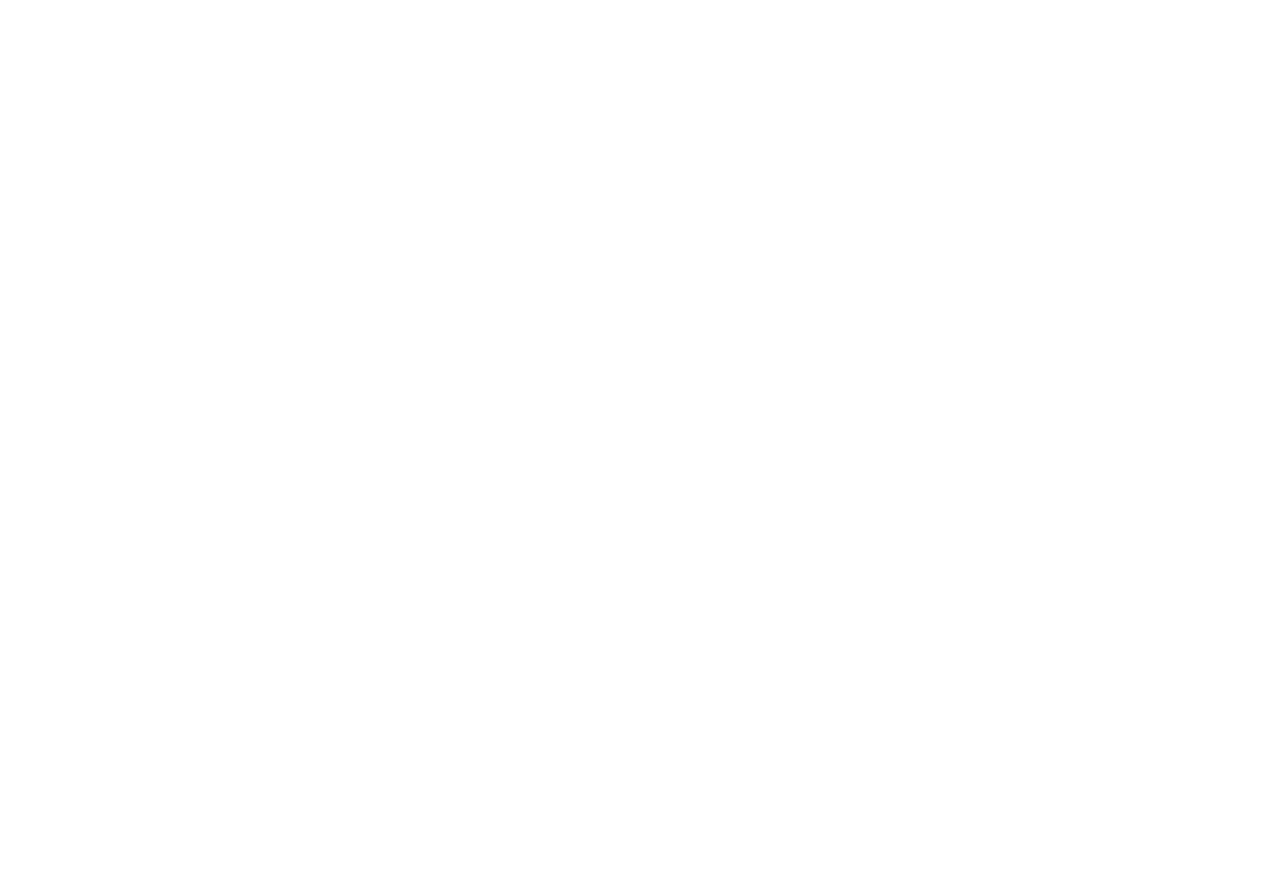
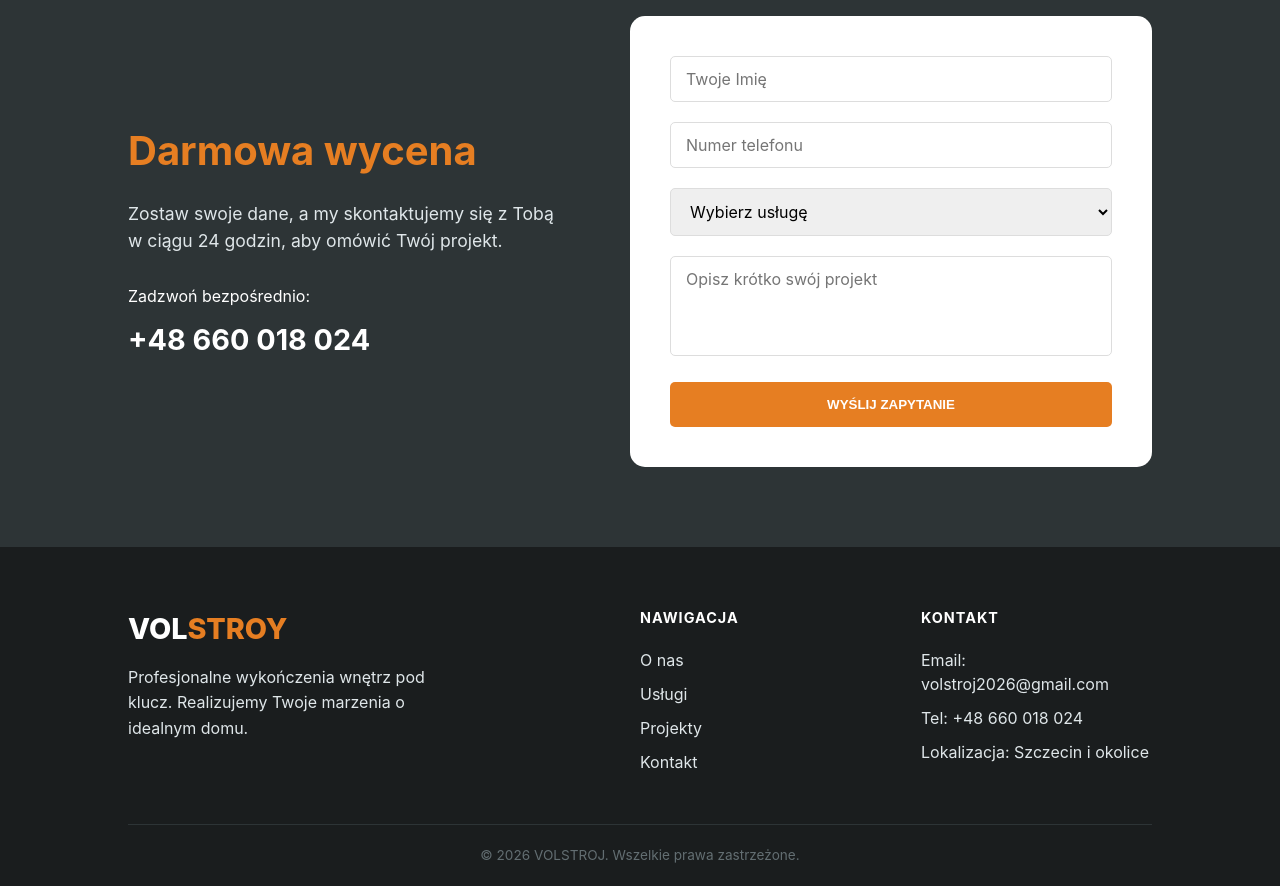
Before and after one commit to Volki-v-boi/volstroj-site, a React (Vite) app: page / in a window 1280 px wide. Shown: the part 3800-4686 px from the top of the page. Before the commit the page ends 3736 px from the top, so only its background shows below. Built offline with nearby package versions, Linux system fonts and the light colour scheme.

Commit message:
Add Footer and finish layout

```diff
--- a/src/App/App.jsx
+++ b/src/App/App.jsx
@@ -5,6 +5,8 @@
 import Services from "../Services/Services";
 import Projects from "../Projects/Projects";
 import About from "../About/About";
+import ContactForm from "../ContactForm/ContactForm";
+import Footer from "../Footer/Footer";
 
 export default function App() {
   return (
@@ -14,6 +16,8 @@
       <Services />
       <Projects />
       <About />
+      <ContactForm />
+      <Footer />
     </div>
   );
 }
--- /dev/null
+++ b/src/ContactForm/ContactForm.jsx
@@ -0,0 +1,44 @@
+import styles from "./ContactForm.module.css";
+
+export default function ContactForm() {
+  return (
+    <section id="contact" className={styles.contactSection}>
+      <div className={styles.container}>
+        <div className={styles.info}>
+          <h2>Darmowa wycena</h2>
+          <p>
+            Zostaw swoje dane, а my skontaktujemy się z Tobą w ciągu 24 godzin,
+            aby omówić Twój projekt.
+          </p>
+          <div className={styles.phoneLink}>
+            <span>Zadzwoń bezpośrednio:</span>
+            <a href="tel:+48660018024">+48 660 018 024</a>
+          </div>
+        </div>
+
+        <form className={styles.form} onSubmit={(e) => e.preventDefault()}>
+          <div className={styles.inputGroup}>
+            <input type="text" placeholder="Twoje Imię" required />
+          </div>
+          <div className={styles.inputGroup}>
+            <input type="tel" placeholder="Numer telefonu" required />
+          </div>
+          <div className={styles.inputGroup}>
+            <select required>
+              <option value="">Wybierz usługę</option>
+              <option value="remont">Wykończenie pod klucz</option>
+              <option value="lazienka">Remont łazienki</option>
+              <option value="malowanie">Malowanie i gładzie</option>
+            </select>
+          </div>
+          <div className={styles.inputGroup}>
+            <textarea placeholder="Opisz krótko swój projekt"></textarea>
+          </div>
+          <button type="submit" className={styles.submitBtn}>
+            Wyślij zapytanie
+          </button>
+        </form>
+      </div>
+    </section>
+  );
+}
--- /dev/null
+++ b/src/ContactForm/ContactForm.module.css
@@ -0,0 +1,92 @@
+.contactSection {
+  padding: 80px 10%;
+  background-color: #2d3436; /* Темный фон для контраста */
+  color: white;
+}
+
+.container {
+  max-width: 1200px;
+  margin: 0 auto;
+  display: flex;
+  gap: 60px;
+  align-items: center;
+}
+
+.info {
+  flex: 1;
+  text-align: left;
+}
+.info h2 {
+  font-size: 2.5rem;
+  margin-bottom: 20px;
+  color: #e67e22;
+}
+.info p {
+  font-size: 1.1rem;
+  color: #dfe6e9;
+  margin-bottom: 30px;
+}
+
+.phoneLink a {
+  display: block;
+  font-size: 1.8rem;
+  font-weight: 700;
+  color: white;
+  margin-top: 10px;
+}
+
+.form {
+  flex: 1;
+  background: white;
+  padding: 40px;
+  border-radius: 15px;
+  display: flex;
+  flex-direction: column;
+  gap: 20px;
+}
+
+.inputGroup input,
+.inputGroup select,
+.inputGroup textarea {
+  width: 100%;
+  padding: 12px 15px;
+  border: 1px solid #ddd;
+  border-radius: 5px;
+  font-size: 1rem;
+  font-family: inherit;
+}
+
+.inputGroup textarea {
+  height: 100px;
+  resize: none;
+}
+
+.submitBtn {
+  background-color: #e67e22;
+  color: white;
+  border: none;
+  padding: 15px;
+  font-weight: 700;
+  text-transform: uppercase;
+  cursor: pointer;
+  border-radius: 5px;
+  transition: 0.3s;
+}
+
+.submitBtn:hover {
+  background-color: #d35400;
+}
+
+/* Адаптивность */
+@media (max-width: 850px) {
+  .container {
+    flex-direction: column;
+    text-align: center;
+  }
+  .info {
+    text-align: center;
+  }
+  .form {
+    width: 100%;
+  }
+}
--- /dev/null
+++ b/src/Footer/Footer.jsx
@@ -0,0 +1,50 @@
+import styles from "./Footer.module.css";
+
+export default function Footer() {
+  const currentYear = new Date().getFullYear();
+
+  return (
+    <footer className={styles.footer}>
+      <div className={styles.container}>
+        <div className={styles.brand}>
+          <div className={styles.logo}>
+            VOL<span>STROY</span>
+          </div>
+          <p>
+            Profesjonalne wykończenia wnętrz pod klucz. Realizujemy Twoje
+            marzenia o idealnym domu.
+          </p>
+        </div>
+
+        <div className={styles.links}>
+          <h4>Nawigacja</h4>
+          <ul>
+            <li>
+              <a href="#about">O nas</a>
+            </li>
+            <li>
+              <a href="#services">Usługi</a>
+            </li>
+            <li>
+              <a href="#projects">Projekty</a>
+            </li>
+            <li>
+              <a href="#contact">Kontakt</a>
+            </li>
+          </ul>
+        </div>
+
+        <div className={styles.contact}>
+          <h4>Kontakt</h4>
+          <p>Email: volstroj2026@gmail.com</p>
+          <p>Tel: +48 660 018 024</p>
+          <p>Lokalizacja: Szczecin i okolice</p>
+        </div>
+      </div>
+
+      <div className={styles.bottom}>
+        <p>&copy; {currentYear} VOLSTROJ. Wszelkie prawa zastrzeżone.</p>
+      </div>
+    </footer>
+  );
+}
--- /dev/null
+++ b/src/Footer/Footer.module.css
@@ -0,0 +1,77 @@
+.footer {
+  background-color: #1a1d1e;
+  color: #dfe6e9;
+  padding: 60px 10% 20px;
+}
+
+.container {
+  max-width: 1200px;
+  margin: 0 auto;
+  display: grid;
+  grid-template-columns: 2fr 1fr 1fr;
+  gap: 50px;
+  margin-bottom: 40px;
+}
+
+.logo {
+  font-size: 1.8rem;
+  font-weight: 800;
+  color: #fff;
+  margin-bottom: 15px;
+}
+
+.logo span {
+  color: #e67e22;
+}
+
+.brand p {
+  line-height: 1.6;
+  max-width: 300px;
+}
+
+.links h4,
+.contact h4 {
+  color: #fff;
+  margin-bottom: 20px;
+  text-transform: uppercase;
+  font-size: 0.9rem;
+  letter-spacing: 1px;
+}
+
+.links ul {
+  list-style: none;
+  padding: 0;
+}
+.links li {
+  margin-bottom: 10px;
+}
+.links a {
+  transition: color 0.3s;
+}
+.links a:hover {
+  color: #e67e22;
+}
+
+.contact p {
+  margin-bottom: 10px;
+}
+
+.bottom {
+  border-top: 1px solid #2d3436;
+  padding-top: 20px;
+  text-align: center;
+  font-size: 0.85rem;
+  color: #636e72;
+}
+
+/* Адаптивность */
+@media (max-width: 768px) {
+  .container {
+    grid-template-columns: 1fr;
+    text-align: center;
+    gap: 30px;
+  }
+  .brand p {
+    max-width: 100%;
+  }
+}
```
